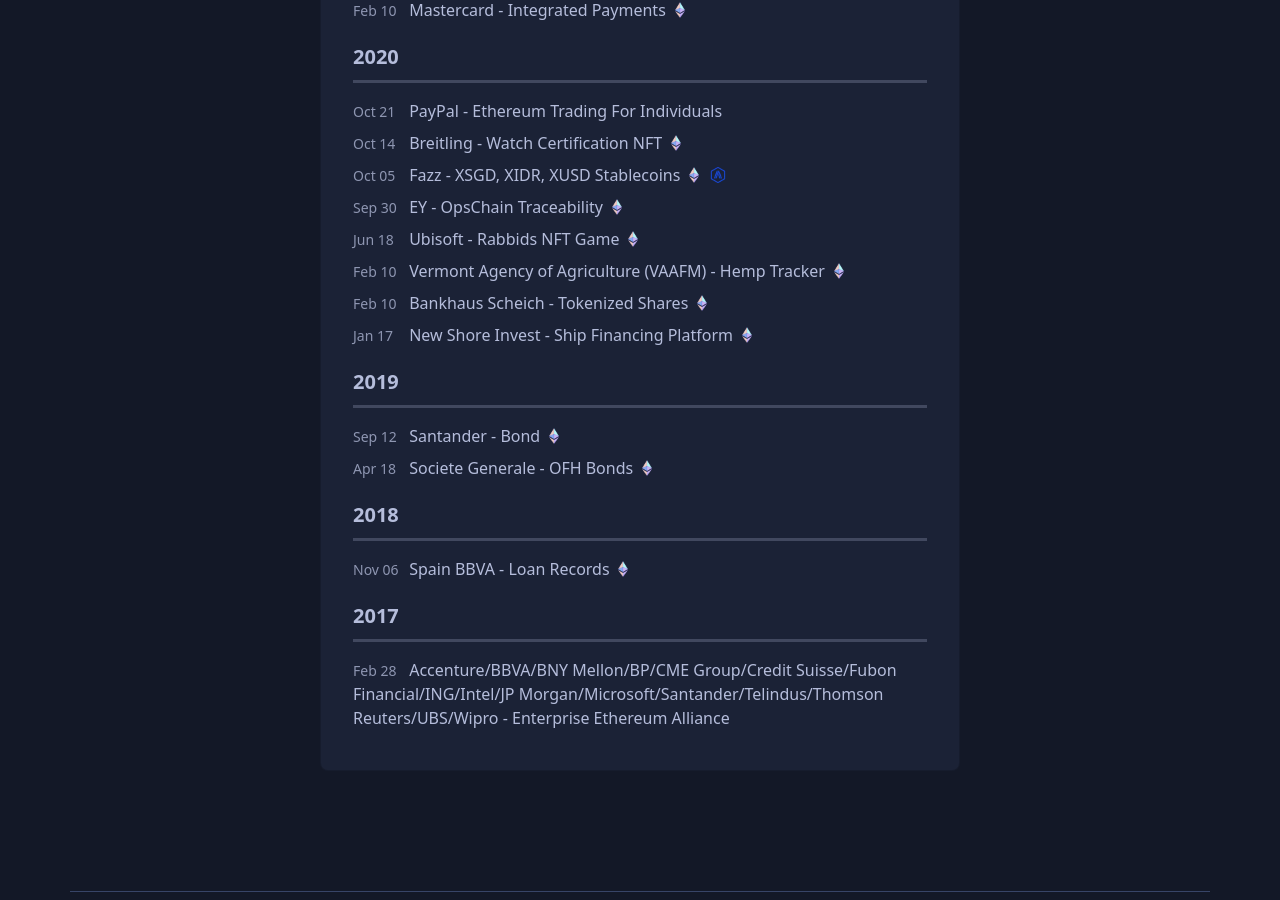
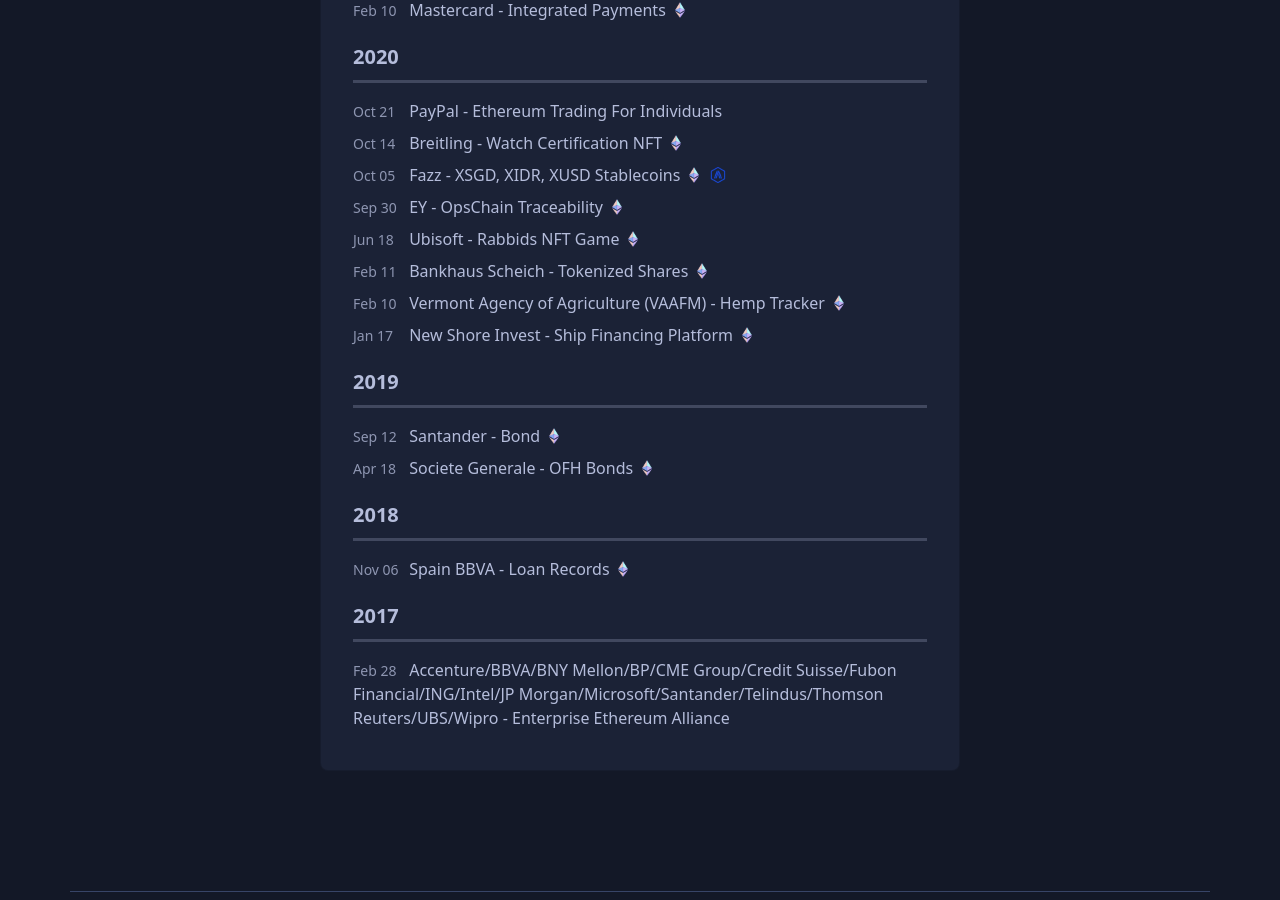
Before and after one commit to etheralpha/ethereumadoption-com, a Jekyll site: the page built from index.md, in a window 1280 px wide and 900 px high, scrolled down 4787 px. Built offline with Jekyll 4.4.1, drawn with Linux system fonts in a browser that asks for light colours.

Commit message:
correct date

```diff
--- a/_data/adoption.yml
+++ b/_data/adoption.yml
@@ -1458,7 +1458,7 @@
 #   sources:
 #     - "https://www.ledgerinsights.com/banque-de-france-tests-digital-euro-cbdc-bonds-societe-generale/"
 #     - "https://web.archive.org/web/20200521044305/https://www.banque-france.fr/communique-de-presse/avancement-de-la-demarche-dexperimentations-de-monnaie-digitale-de-banque-centrale-lancee-par-la"
-- date: 2020-02-10
+- date: 2020-02-11
   status: live
   entities:
     - Bankhaus Scheich
```
